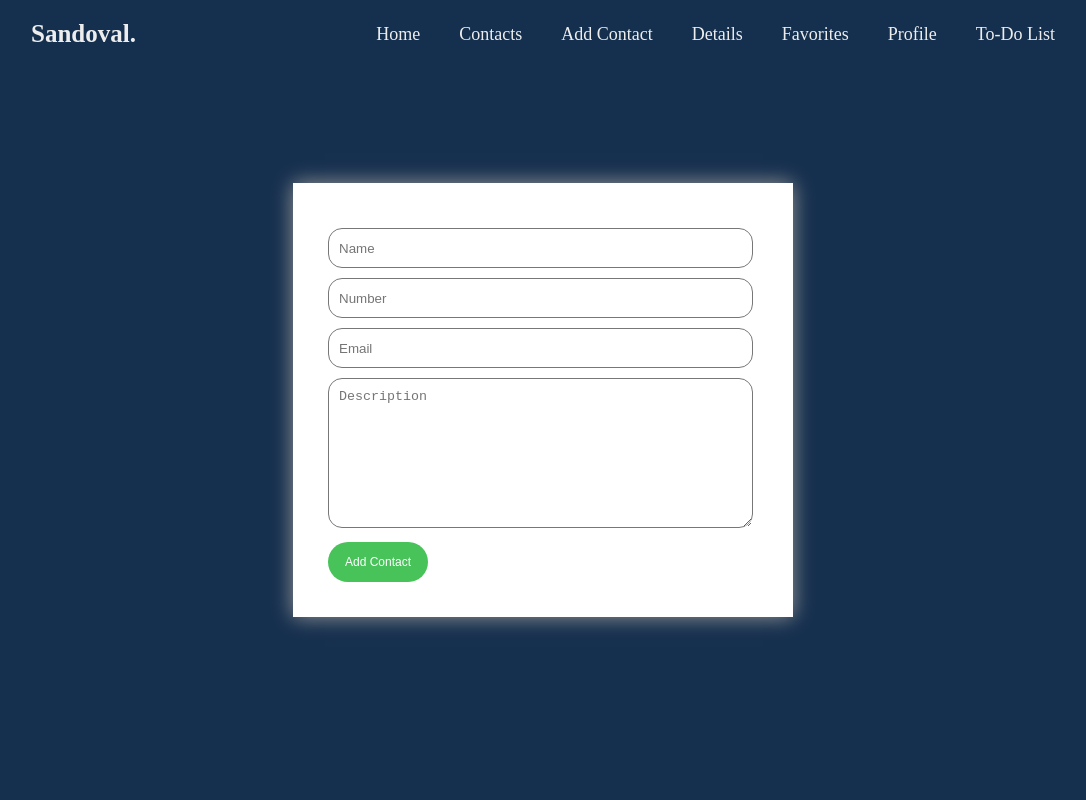
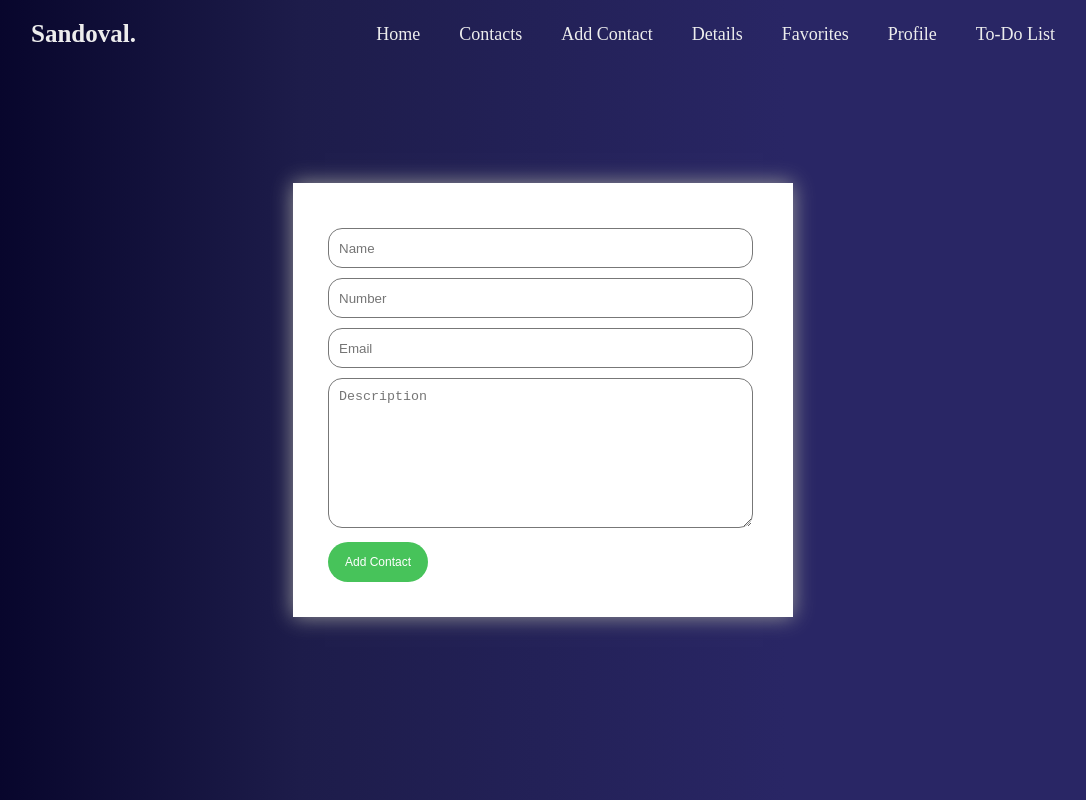
Before and after one commit to jsandoval-2022231/Kinal-Calendar, a plain HTML site: page src/page/addContact.html in a window 1280 px wide. Shown: the whole page, without its empty margins (97-1183 px from the left). Drawn offline with Linux system fonts and the light colour scheme.

Commit message:
fixed css

```diff
--- a/src/css/styleAddContact.css
+++ b/src/css/styleAddContact.css
@@ -5,7 +5,7 @@
 }
 
 body {
-    background: #152f4e;
+    background: linear-gradient(90deg, rgba(2,0,36,1) 1%, rgba(29,28,74,1) 31%, rgba(41,38,101,1) 69%);
 }
 
 .header {
```
